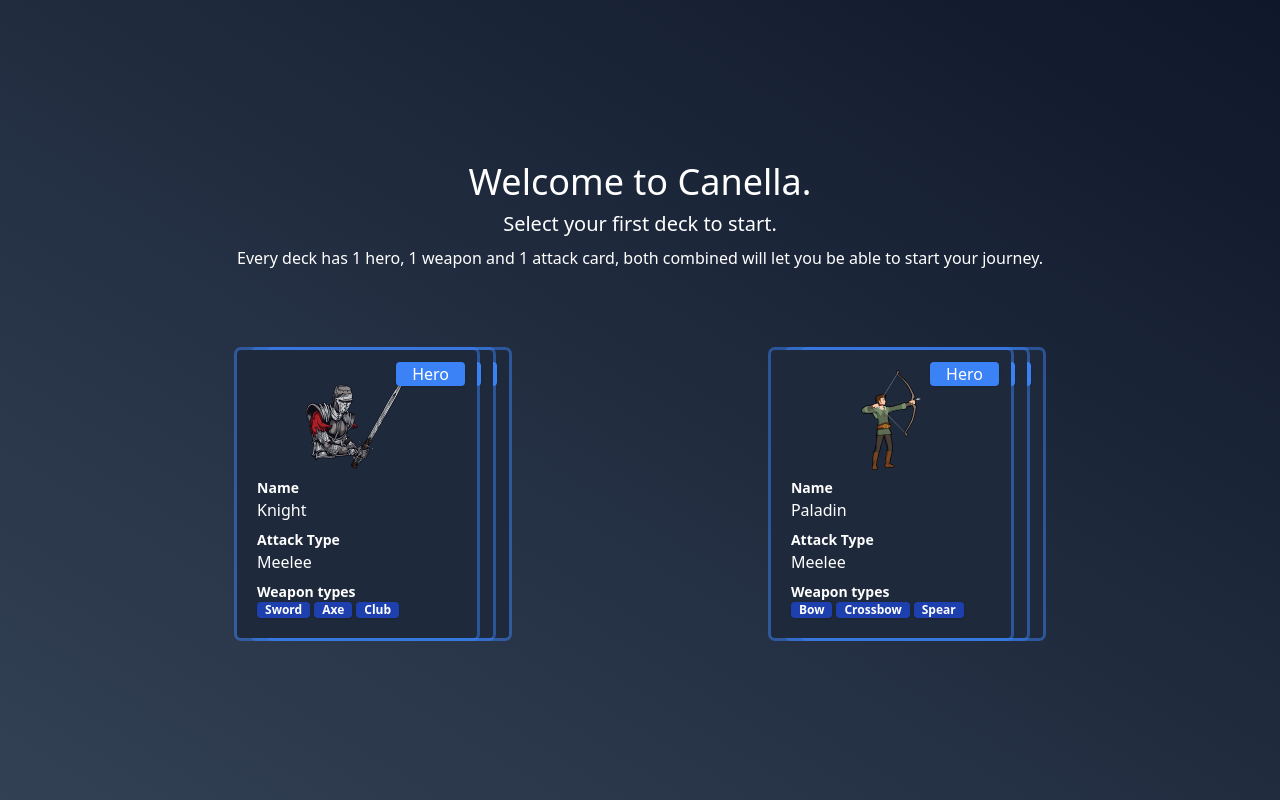
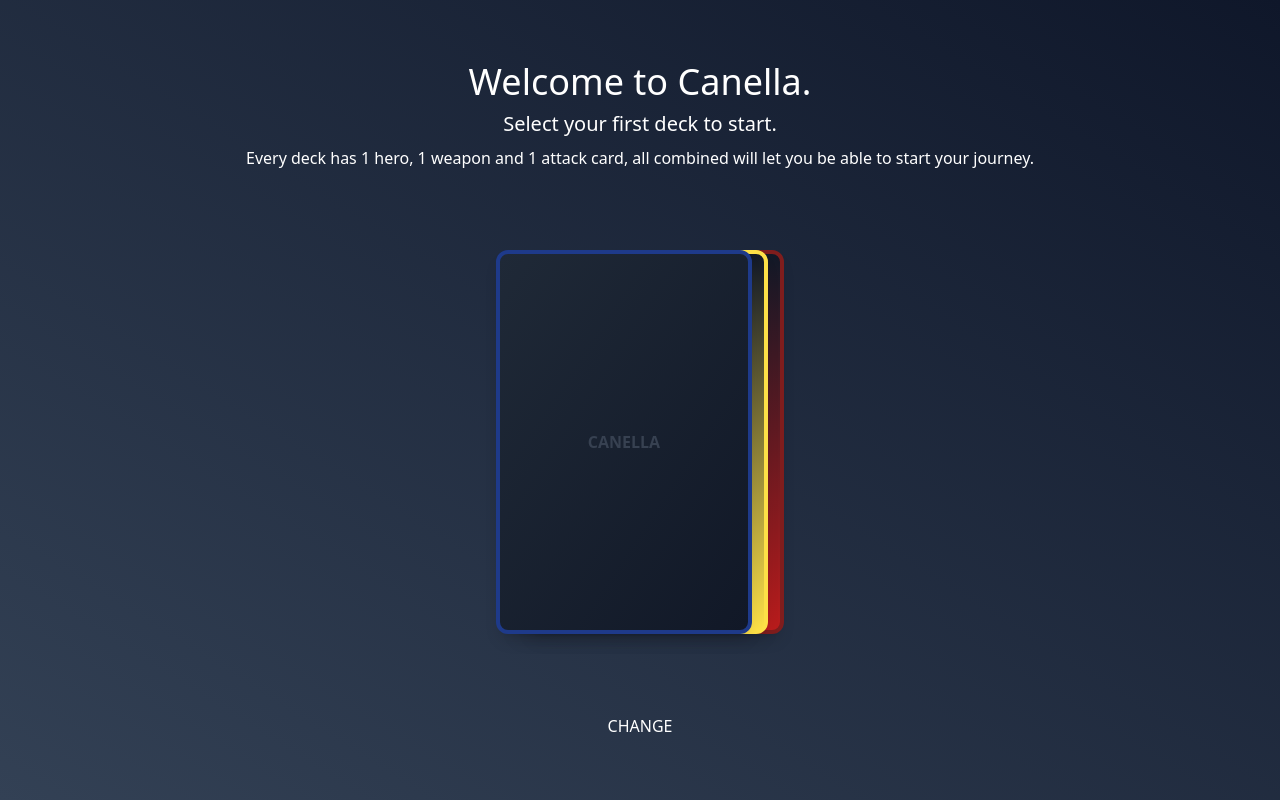
Before and after one commit to lluukinha/canella, a Vue app: page / in a window 1280 px wide. Both pictures are taken after a click on the button "new game". Built offline with nearby package versions, Linux system fonts and the light colour scheme.

Commit message:
card css updated

```diff
--- a/src/components/ChoosingHero.vue
+++ b/src/components/ChoosingHero.vue
@@ -1,24 +1,29 @@
 <script setup lang="ts">
+import { ref } from "vue";
 import { attackCards, heroCards, weaponCards } from "../scripts/main";
 import { playerStore } from "../scripts/store";
 import Card from "./cards/Card.vue";
 
-const categories = [
-  {
+const knight = {
   id: 1,
   name: "Knight",
   heroCard: heroCards[0],
   weaponCard: weaponCards[0],
   attackCard: attackCards[0],
-  },
-  {
+};
+const paladin = {
   id: 1,
   name: "Paladin",
   heroCard: heroCards[1],
   weaponCard: weaponCards[1],
   attackCard: attackCards[2],
-  },
-];
+};
+
+const chosenDeck = ref<"knight" | "paladin">("knight");
+
+const changeDeckIndex = () => {
+  chosenDeck.value = chosenDeck.value === "knight" ? "paladin" : "knight";
+};
 
 const selectCards = async (chosenCategory: any) => {
   playerStore.value.equipedCards.hero = chosenCategory.heroCard;
@@ -29,34 +34,59 @@ const selectCards = async (chosenCategory: any) => {
 
 <template>
   <div class="flex justify-center items-center w-full h-full">
-    <div class="flex flex-col gap-20">
+    <div class="flex flex-col gap-20 w-full">
       <div class="text-center flex flex-col gap-2">
         <h2 class="text-4xl">Welcome to Canella.</h2>
         <h3 class="text-xl">Select your first deck to start.</h3>
         <h4>
-          Every deck has 1 hero, 1 weapon and 1 attack card, both combined will
+          Every deck has 1 hero, 1 weapon and 1 attack card, all combined will
           let you be able to start your journey.
         </h4>
       </div>
-      <div class="flex w-full justify-between">
+      <div class="flex w-full justify-around">
+        <Transition name="slide-left" mode="out-in">
           <div
-          v-for="c in categories"
-          @click="selectCards(c)"
-          class="chosen-cards cursor-pointer flex transition-all"
+            class="chosen-cards cursor-pointer flex transition-all duration-300 z-50"
+            v-if="chosenDeck === 'knight'"
+            @click="selectCards(knight)"
           >
             <Card
-            :card="c.heroCard"
-            class="hero-card transition-all z-30 top-0"
+              :card="knight.heroCard"
+              class="hero-card transition-all z-30"
+              :canFlip="true"
             />
             <Card
-            :card="c.weaponCard"
-            class="weapon-card transition-all top-0 z-20 -mx-56"
+              :card="knight.weaponCard"
+              class="weapon-card transition-all 2s z-20 -mx-60"
             />
             <Card
-            :card="c.attackCard"
-            class="attack-card transition-all top-0 z-10"
+              :card="knight.attackCard"
+              class="attack-card transition-all z-10"
             />
           </div>
+          <div
+            class="chosen-cards cursor-pointer flex transition-all duration-300 z-50"
+            v-else-if="chosenDeck === 'paladin'"
+            @click="selectCards(paladin)"
+          >
+            <Card
+              :card="paladin.heroCard"
+              class="hero-card transition-all z-30"
+              :canFlip="true"
+            />
+            <Card
+              :card="paladin.weaponCard"
+              class="weapon-card transition-all 2s z-20 -mx-60"
+            />
+            <Card
+              :card="paladin.attackCard"
+              class="attack-card transition-all z-10"
+            />
+          </div>
+        </Transition>
+      </div>
+      <div class="flex justify-center w-full gap-10">
+        <button @click="changeDeckIndex">CHANGE</button>
       </div>
     </div>
   </div>
--- a/src/components/cards/Card.vue
+++ b/src/components/cards/Card.vue
@@ -1,5 +1,5 @@
 <script setup lang="ts">
-import { PropType } from 'vue';
+import { PropType } from "vue";
 import {
   IHeroCard,
   IAttackCard,
@@ -10,10 +10,10 @@ import {
   IHeroCardAttributes,
   IWeaponCardAttributes,
   IAttackCardAttributes,
-} from '../../scripts/main';
-import AttackCardAttributes from './attributes/AttackCardAttributes.vue';
-import HeroCardAttributes from './attributes/HeroCardAttributes.vue';
-import WeaponCardAttributes from './attributes/WeaponCardAttributes.vue';
+} from "../../scripts/main";
+import AttackCardAttributes from "./attributes/AttackCardAttributes.vue";
+import HeroCardAttributes from "./attributes/HeroCardAttributes.vue";
+import WeaponCardAttributes from "./attributes/WeaponCardAttributes.vue";
 
 defineProps({
   card: {
@@ -25,18 +25,81 @@ defineProps({
   size: {
     type: String as PropType<"small" | "medium" | "large">,
     required: false,
-    default: "large"
-  }
+    default: "large",
+  },
+  canFlip: {
+    type: Boolean,
+    required: false,
+  },
 });
 </script>
 
 <template>
-  <div>
+  <div class="flip-card w-64 h-96">
+    <div class="flip-card-inner transition-all" :class="{ flip: !canFlip }">
+      <div
+        class="flip-card-front bg-gradient-to-t rounded-xl shadow-lg py-2 px-5 border-4 flex flex-col gap-2"
+        :class="{
+          'from-blue-700 to-gray-900 border-blue-900': card.type === CardTypes.Hero,
+          'from-red-700 to-gray-900 border-red-900': card.type === CardTypes.Attack,
+          'from-yellow-300 to-gray-900 border-yellow-300': card.type === CardTypes.Weapon,
+        }"
+      >
+        <div class="top flex justify-between items-center font-bold">
+          #{{ card.id }}
+          <span class="uppercase">{{ card.type }}</span>
+        </div>
+        <div class="image border border-gray-700 rounded w-52 h-52 bg-gray-800">
+          <component :is="card.component" v-if="card.component" />
+        </div>
+        <div>
+          <div
+            class="name w-52 px-2 py-1 flex justify-between border rounded-md rounded-b-none bg-gray-600 border-gray-700 uppercase"
+          >
+            {{ card.name }}
+            <span class="px-2 bg-gray-900 shadow rounded flex justify-center items-center font-bold text-xs">{{ card.attributes.attackType }}</span>
+          </div>
+          <div
+            class="description border rounded-md rounded-t-none mt-1 h-20 border-gray-700 bg-gradient-to-b from-gray-600 to-gray-300 px-2 py-1"
+          >
+            <HeroCardAttributes
+              :attributes="card.attributes as IHeroCardAttributes"
+              v-if="card.type === CardTypes.Hero"
+            />
+            <WeaponCardAttributes
+              :attributes="card.attributes as IWeaponCardAttributes"
+              v-if="card.type === CardTypes.Weapon"
+            />
+            <AttackCardAttributes
+              :attributes="card.attributes as IAttackCardAttributes"
+              v-if="card.type === CardTypes.Attack"
+            />
+          </div>
+        </div>
+      </div>
+      <div
+        class="flip-card-back bg-gradient-to-br from-gray-800 to-gray-900 rounded-xl shadow-lg border-4 border-blue-900 flex justify-center items-center text-gray-700 font-extrabold"
+      >
+        CANELLA
+      </div>
+    </div>
+  </div>
+  <!-- <div>
     <div
-      class="flex flex-col gap-2 bg-slate-800 p-5 rounded ring text-white select-none relative"
-      :class="{ 'w-60 h-72' : size === 'large', 'w-40 h-52' : size === 'medium' }"
+      class="flex flex-col gap-2 bg-gradient-to-br from-amber-100 to-green-500 p-5 rounded ring text-white select-none relative"
+      :class="{
+        'w-60 h-72' : size === 'large',
+        'w-40 h-52' : size === 'medium',
+        'ring-blue-600' : card.type === CardTypes.Hero,
+        'ring-yellow-400' : card.type === CardTypes.Weapon,
+        'ring-red-600' : card.type === CardTypes.Attack
+      }"
     >
-      <div class="absolute top-3 right-3 px-4 bg-blue-500 rounded shadow">
+      <div class="absolute top-3 right-3 px-4 rounded shadow" :class="{
+        'bg-blue-600' : card.type === CardTypes.Hero,
+        'bg-yellow-400' : card.type === CardTypes.Weapon,
+        'bg-red-600' : card.type === CardTypes.Attack
+      }">
         {{ card.type }}
       </div>
 
@@ -58,5 +121,44 @@ defineProps({
         v-if="card.type === CardTypes.Attack"
       />
     </div>
-  </div>
+  </div> -->
 </template>
+
+<style scoped>
+.flip-card {
+  background-color: transparent;
+  perspective: 1000px; /* Remove this if you don't want the 3D effect */
+  position: relative;
+}
+
+/* This container is needed to position the front and back side */
+.flip-card-inner {
+  position: relative;
+  width: 100%;
+  height: 100%;
+  text-align: center;
+  transition: transform 0.8s;
+  transform-style: preserve-3d;
+}
+
+/* Do an horizontal flip when you move the mouse over the flip box container */
+.flip-card:hover > .flip-card-inner:not(.flip),
+.flip {
+  transform: rotateY(180deg);
+}
+
+/* Position the front and back side */
+.flip-card-front,
+.flip-card-back {
+  position: absolute;
+  width: 100%;
+  height: 100%;
+  -webkit-backface-visibility: hidden; /* Safari */
+  backface-visibility: hidden;
+}
+
+/* Style the back side */
+.flip-card-front {
+  transform: rotateY(180deg);
+}
+</style>
--- a/src/components/cards/attributes/AttackCardAttributes.vue
+++ b/src/components/cards/attributes/AttackCardAttributes.vue
@@ -1,6 +1,6 @@
 <script setup lang="ts">
-import { PropType } from 'vue';
-import { IAttackCardAttributes } from '../../../scripts/main';
+import { PropType } from "vue";
+import { IAttackCardAttributes } from "../../../scripts/main";
 
 defineProps({
   attributes: {
@@ -11,22 +11,30 @@ defineProps({
 </script>
 
 <template>
-  <div>
-    <h2 class="text-sm font-semibold">Type</h2>
-    <span class="text-md">{{ attributes.type }}</span>
-  </div>
-  <div>
-    <h2 class="text-sm font-semibold">Chance (%)</h2>
-    <span class="text-md">{{ attributes.chance }}</span>
-  </div>
-  <div class="flex justify-between text-center">
-    <div>
-      <h2 class="text-sm font-semibold">Min Attack</h2>
-      <span class="text-md">{{ attributes.min }}</span>
+  <div class="flex flex-col gap-1">
+    <div
+      class="px-2 py-1 bg-gray-800 shadow rounded flex justify-around items-center font-bold text-xs gap-1"
+    >
+      <div class="flex items-center gap-1">
+        <span class="text-xs font-light">Type:</span>
+        <span class="text-md font-bold uppercase">{{ attributes.type }}</span>
+      </div>
+      <div class="flex items-center gap-1">
+        <span class="text-xs font-light">Chance:</span>
+        <span class="text-md font-bold text-md">{{ attributes.chance }}%</span>
+      </div>
     </div>
-    <div>
-      <h2 class="text-sm font-semibold">Max Attack</h2>
-      <span class="text-md">{{ attributes.max }}</span>
+    <div
+      class="px-2 py-1 bg-gray-800 shadow rounded flex justify-center items-center font-bold text-xs gap-1 uppercase"
+    >
+      <div class="flex items-center gap-1">
+        <span class="text-xs font-light">min:</span>
+        <span class="text-md font-bold text-xl">{{ attributes.min }}</span>
+      </div>
+      <div class="flex items-center gap-1">
+        <span class="text-xs font-light">max:</span>
+        <span class="text-md font-bold text-xl">{{ attributes.max }}</span>
+      </div>
     </div>
   </div>
 </template>
--- a/src/components/cards/attributes/HeroCardAttributes.vue
+++ b/src/components/cards/attributes/HeroCardAttributes.vue
@@ -1,6 +1,6 @@
 <script setup lang="ts">
-import { PropType } from 'vue';
-import { IHeroCardAttributes } from '../../../scripts/main';
+import { PropType } from "vue";
+import { IHeroCardAttributes } from "../../../scripts/main";
 
 defineProps({
   attributes: {
@@ -11,12 +11,39 @@ defineProps({
 </script>
 
 <template>
-  <div>
-    <h2 class="text-sm font-semibold">Attack Type</h2>
-    <span class="text-md">{{ attributes.attackType }}</span>
+  <div class="flex flex-col gap-1">
+    <div
+      class="px-2 py-1 bg-gray-800 shadow rounded flex justify-center items-center font-bold text-xs gap-1 flex-col"
+    >
+      <div class="w-full flex gap-1 items-center">
+        <div class="text-xs font-light flex flex-grow rounded items-center h-3">
+          <div class="h-full w-full bg-red-600 rounded"></div>
+        </div>
+        <span class="w-10 text-xs font-bold text-right">{{
+          attributes.healthPoints
+        }}</span>
+      </div>
+      <div class="w-full flex gap-2 items-center">
+        <div
+          class="text-xs font-light flex flex-grow rounded border border-gray-600 h-3"
+        >
+          <div class="h-full bg-slate-50 rounded"></div>
+        </div>
+        <span class="w-10 text-xs font-bold text-right">{{
+          attributes.level
+        }}</span>
+      </div>
+    </div>
+    <div class="skills flex justify-center gap-1 flex-wrap">
+      <span
+        v-for="weapon in attributes.weaponTypes"
+        class="px-2 py-0 bg-blue-800 shadow rounded flex justify-center items-center text-xs font-bold"
+        >{{ weapon }}</span
+      >
+    </div>
   </div>
-  <div>
-    <h2 class="text-sm font-semibold">Weapon types</h2>
+  <!-- <div class="w-full text-left text-sm">
+    Weapons allowed:
     <div class="skills flex gap-1 flex-wrap">
       <span
         v-for="weapon in attributes.weaponTypes"
@@ -24,5 +51,5 @@ defineProps({
         >{{ weapon }}</span
       >
     </div>
-  </div>
+  </div> -->
 </template>
--- a/src/components/cards/attributes/WeaponCardAttributes.vue
+++ b/src/components/cards/attributes/WeaponCardAttributes.vue
@@ -1,6 +1,6 @@
 <script setup lang="ts">
-import { PropType } from 'vue';
-import { IWeaponCardAttributes } from '../../../scripts/main';
+import { PropType } from "vue";
+import { IWeaponCardAttributes } from "../../../scripts/main";
 
 defineProps({
   attributes: {
@@ -11,18 +11,18 @@ defineProps({
 </script>
 
 <template>
-  <div class="flex justify-between">
-    <div>
-      <h2 class="text-sm font-semibold">Weapon type</h2>
-      <span class="text-md">{{ attributes.type }}</span>
+  <div class="flex flex-col gap-1">
+    <div
+      class="px-2 py-1 bg-gray-800 shadow rounded flex justify-center items-center font-bold text-xs gap-1"
+    >
+      <span class="text-xs font-light">Type:</span>
+      <span class="text-md font-bold uppercase">{{ attributes.type }}</span>
     </div>
-    <div>
-      <h2 class="text-sm font-semibold">Attack type</h2>
-      <span class="text-md">{{ attributes.attackType }}</span>
+    <div
+      class="px-2 py-1 bg-gray-800 shadow rounded flex justify-center items-center font-bold text-xs gap-1"
+    >
+      <span class="text-xs font-light">Attack:</span>
+      <span class="text-xl font-bold uppercase">{{ attributes.attack }}</span>
     </div>
   </div>
-  <div>
-    <h2 class="text-sm font-semibold">Attack</h2>
-    <span class="text-md">{{ attributes.attack }}</span>
-  </div>
 </template>
--- a/src/scripts/main.ts
+++ b/src/scripts/main.ts
@@ -42,6 +42,7 @@ export interface IWeaponCard extends ICard {
 
 export interface IAttackCardAttributes {
   type: AttackTypes;
+  attackType: AttackTypes;
   min: number;
   max: number;
   chance: number;
@@ -99,6 +100,7 @@ export const attackCards: IAttackCard[] = [
     component: null,
     attributes: {
       type: AttackTypes.Meelee,
+      attackType: AttackTypes.Meelee,
       min: 1,
       max: 9,
       chance: 100,
@@ -111,6 +113,7 @@ export const attackCards: IAttackCard[] = [
     component: null,
     attributes: {
       type: AttackTypes.Meelee,
+      attackType: AttackTypes.Meelee,
       min: 5,
       max: 10,
       chance: 90,
@@ -123,6 +126,7 @@ export const attackCards: IAttackCard[] = [
     component: null,
     attributes: {
       type: AttackTypes.Meelee,
+      attackType: AttackTypes.Meelee,
       min: 12,
       max: 18,
       chance: 50,
@@ -135,6 +139,7 @@ export const attackCards: IAttackCard[] = [
     component: null,
     attributes: {
       type: AttackTypes.Meelee,
+      attackType: AttackTypes.Meelee,
       min: 10,
       max: 10,
       chance: 100,
```
Also changed, not shown: src/style.css (+17 -0 lines). Lines whose indentation alone changed are shown as unchanged.
